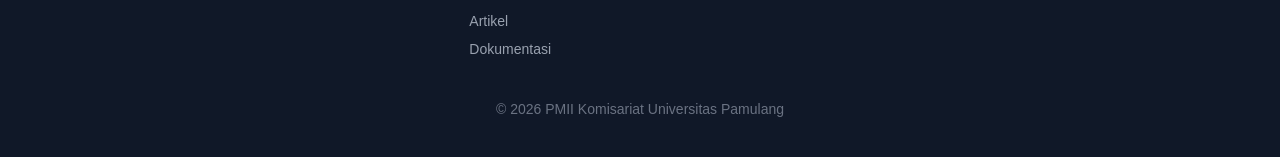
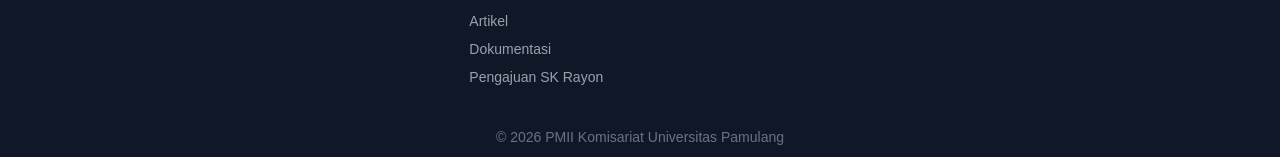
Before and after one commit to akhsyaUbaidika/pmii-unpam, a Next.js app: page / in a window 1280 px wide. Shown: the part 1761-1918 px from the top of the page. Built offline with nearby package versions, Linux system fonts and the light colour scheme; no server answers; the database is empty.

Commit message:
update footer

```diff
--- a/app/layout.tsx
+++ b/app/layout.tsx
@@ -40,6 +40,7 @@
                 <li><a href="/profil/struktur">Struktur</a></li>
                 <li><a href="/artikel">Artikel</a></li>
                 <li><a href="/dokumentasi">Dokumentasi</a></li>
+                <li><a href="/pengajuan-sk">Pengajuan SK Rayon</a></li>
               </ul>
             </div>
 
```
